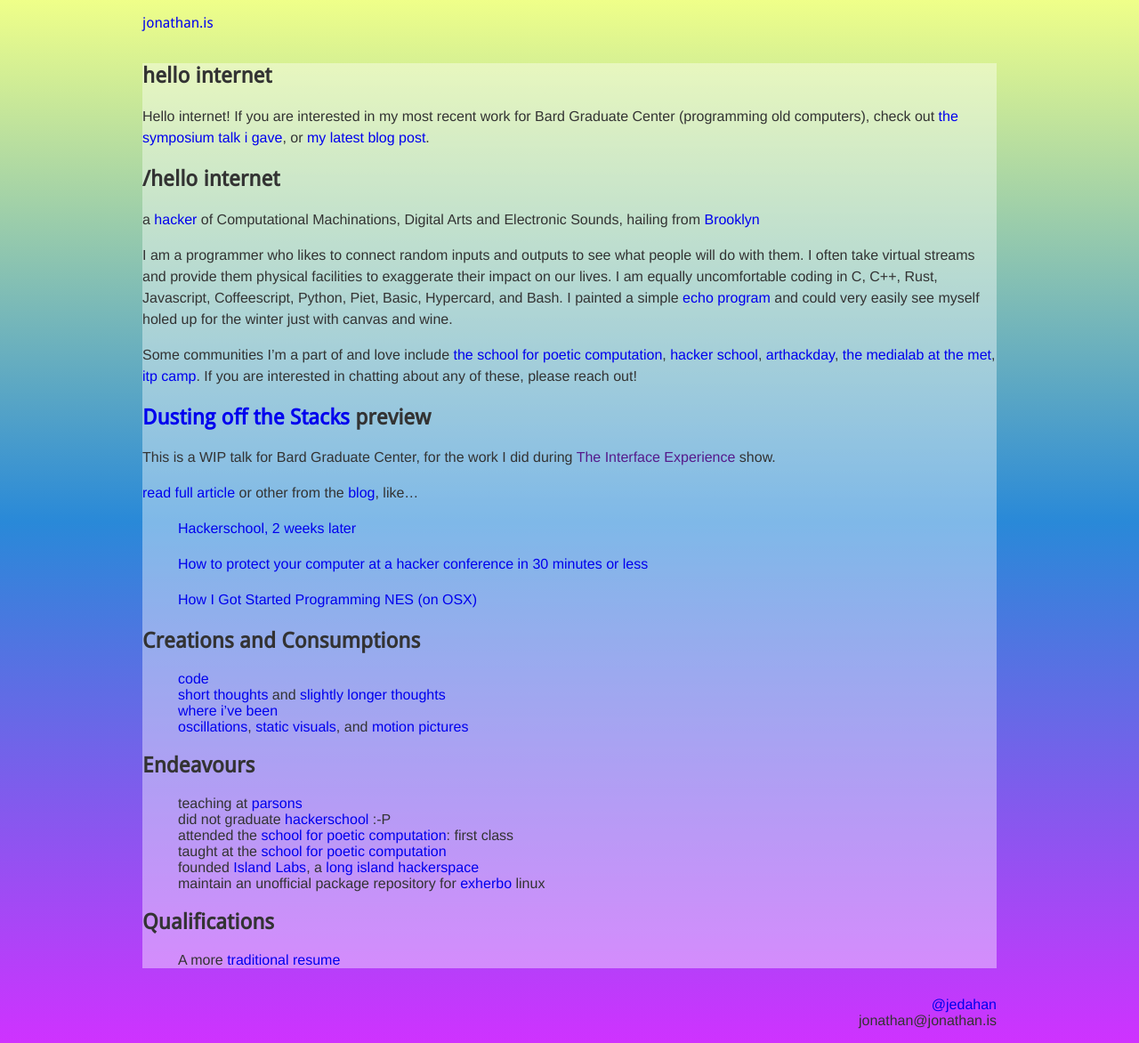
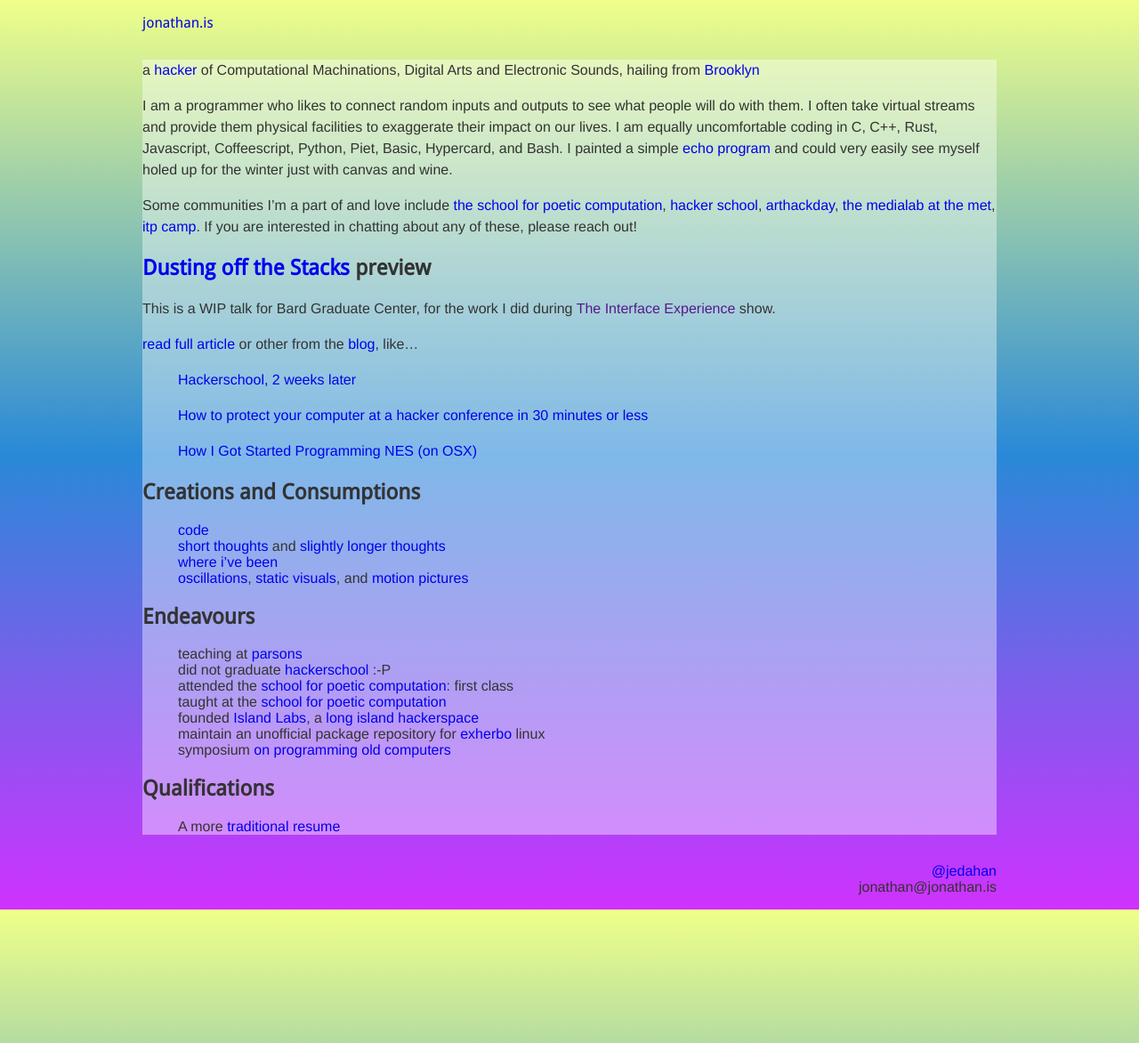
Before and after one commit to jedahan/jedahan.github.com, a Jekyll site: the page built from index.md, in a window 1280 px wide. Shown: the whole page at 89% size. Built offline with Jekyll 4.4.1, drawn with Linux system fonts in a browser that asks for light colours.

Commit message:
move symposium talk

```diff
--- a/index.md
+++ b/index.md
@@ -2,11 +2,6 @@
 layout: default
 title: Home
 ---
-
-## hello internet
-Hello internet! If you are interested in my most recent work for Bard Graduate Center (programming old computers), check out [the symposium talk i gave](https://www.youtube.com/watch?v=N6lX-Gxo3uM), or [my latest blog post](/blog).
-
-## /hello internet
 
 a [hacker][me] of Computational Machinations, Digital Arts and Electronic Sounds, hailing from [Brooklyn][]
 
@@ -39,6 +34,7 @@ Endeavours
 - taught at the [school for poetic computation][]
 - founded [Island Labs][labs], a [long island][] [hackerspace][]
 - maintain an unofficial package repository for [exherbo][] linux
+- symposium [on programming old computers](https://www.youtube.com/watch?v=N6lX-Gxo3uM)
 
 Qualifications
 --------------
```
